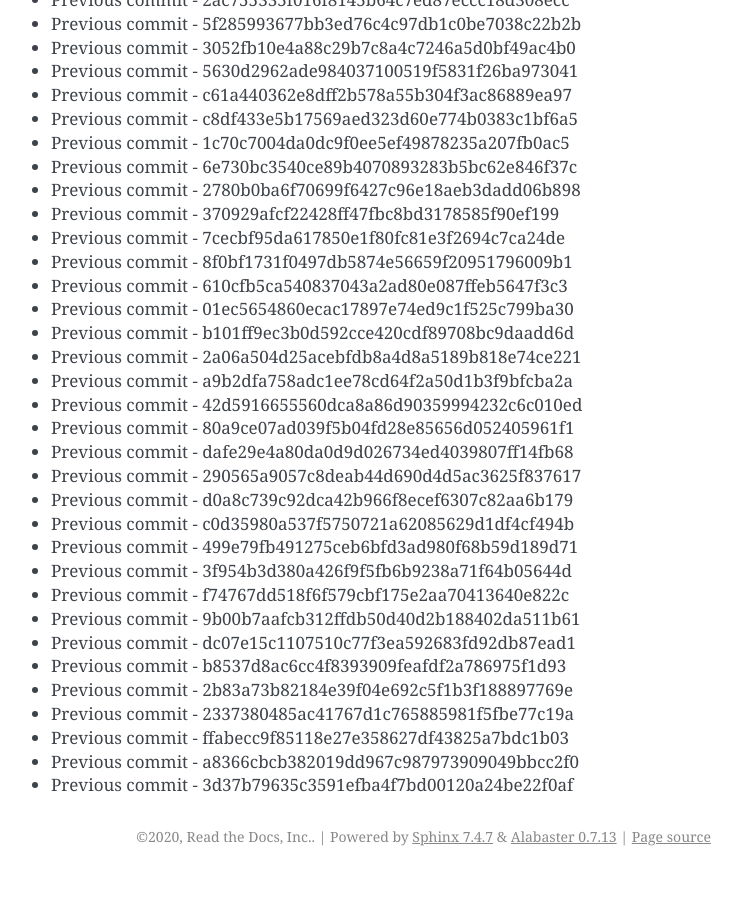
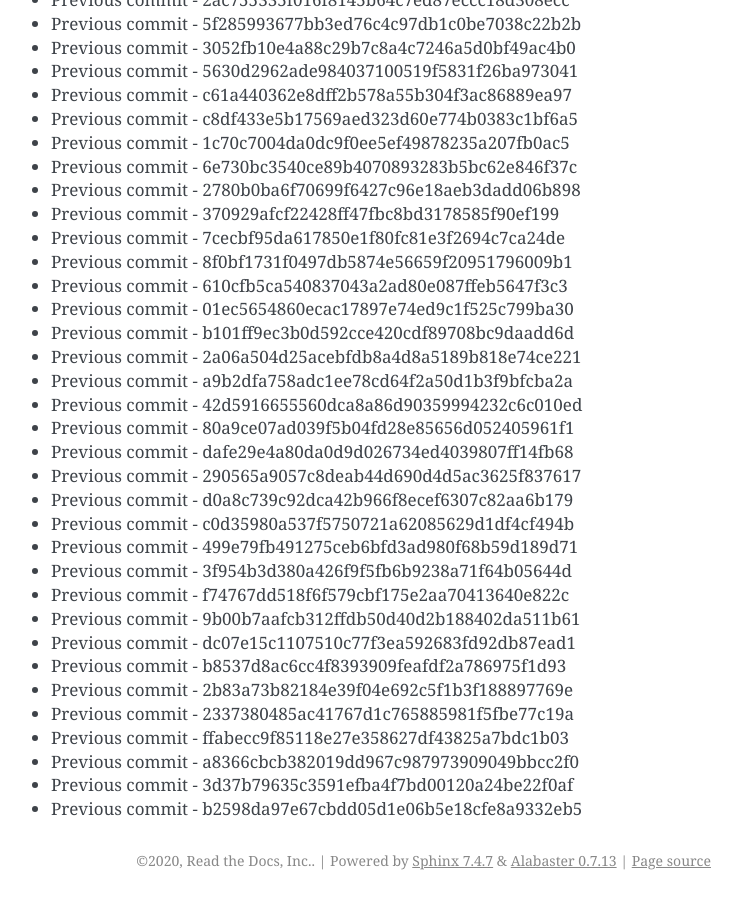
Before and after one commit to readthedocs/rtd-git-stresstest, a Sphinx documentation site: the page built from docs/updates.rst, in a window 1280 px wide and 900 px high, scrolled down 97247 px. Shown: the whole window, without its empty margins (399-1141 px from the left). Built offline with Sphinx 7.4.7, drawn with Linux system fonts in a browser that asks for light colours; before the commit the page ends 98123 px from its top, so only the background shows below that.

Commit message:
Generating commit from previous: b2598da97e67cbdd05d1e06b5e18cfe8a9332eb5

```diff
--- a/docs/updates.rst
+++ b/docs/updates.rst
@@ -4118,3 +4118,4 @@ It can be tested for any performance characteristics.
 * Previous commit - ffabecc9f85118e27e358627df43825a7bdc1b03
 * Previous commit - a8366cbcb382019dd967c987973909049bbcc2f0
 * Previous commit - 3d37b79635c3591efba4f7bd00120a24be22f0af
+* Previous commit - b2598da97e67cbdd05d1e06b5e18cfe8a9332eb5
```
